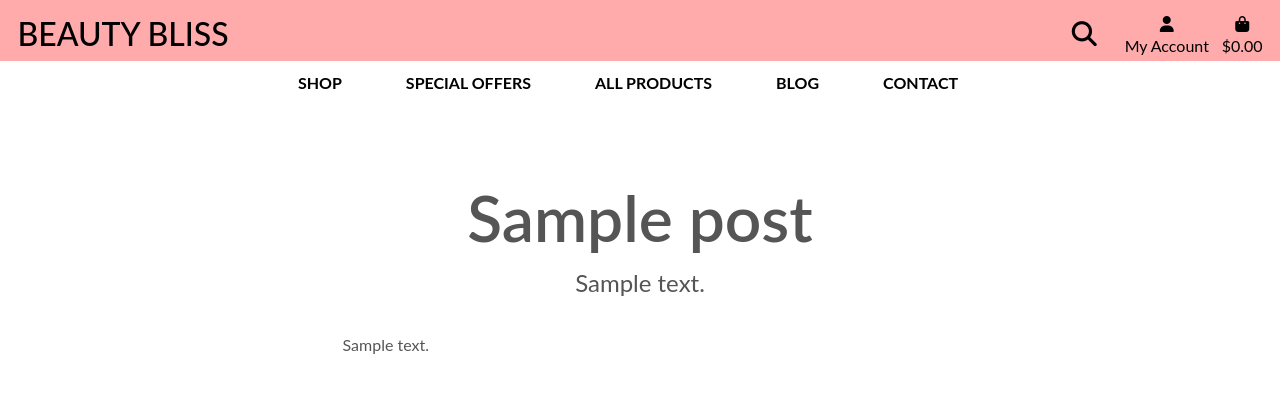
After one commit to Kristaal/ecommerce-website, a Django app: page /blog/1 in a window 1280 px wide. The commit adds this page. Shown: the top 404 px of the page. Run offline with Django 3.2, Linux system fonts and the light colour scheme; tables that the repository leaves empty hold one stand-in row (values such as "Sample post"); some libraries are stand-ins or nearby versions; some web fonts are replaced.

Commit message:
Add templates, css, links and imds for blog

```diff
--- /dev/null
+++ b/blog/static/blog/css/blog.css
@@ -0,0 +1,84 @@
+.card {
+    width: 100%;
+    height: 100%;
+    border-radius: 12px;
+    overflow: hidden;
+    position: relative;
+    font-family: Arial, Helvetica, sans-serif;
+    box-shadow: 0 1px 3px rgba(0, 0, 0, 0.12), 0 1px 2px rgba(0, 0, 0, 0.24);
+    transition: all 300ms;
+  }
+
+  .card:hover {
+    transform: translateY(-2px);
+    box-shadow: 0 14px 28px rgba(0, 0, 0, 0.25), 0 10px 10px rgba(0, 0, 0, 0.22);
+  }
+
+  .card img {
+    width: 100%;
+    height: 100%;
+    object-fit: cover;
+  }
+
+  .card .content {
+    box-sizing: border-box;
+    width: 100%;
+    position: absolute;
+    padding: 30px 20px 20px 20px;
+    height: auto;
+    bottom: 0;
+    background: linear-gradient(transparent, rgba(0, 0, 0, 0.6));
+  }
+
+  .card .date,
+  .card .title {
+    margin: 0;
+  }
+
+  .card .date {
+    font-size: 12px;
+    color: rgba(255, 255, 255, 0.9);
+    margin-bottom: 4px;
+  }
+
+  .card .title {
+    font-size: 20px;
+    color: #fff;
+  }
+
+
+  .img-details {
+      width: 100%;
+  }
+
+  .title-details h1 {
+      font-size: 4rem;
+      font-weight: 600;
+  }
+
+  .title-details p {
+      font-size: 1.5rem;
+  }
+
+  /* media */
+
+  @media screen and (max-width: 820px) {
+    .row {
+      padding: 0;
+      margin: 0;
+    }
+
+    .title-details h1 {
+      font-size: 2rem;
+    }
+
+  }
+
+  @media screen and (max-width: 400px) {
+
+    .col {
+      padding-left: 0;
+      padding-right: 0;
+    }
+
+  }
--- /dev/null
+++ b/blog/templates/blog/post-details.html
@@ -0,0 +1,43 @@
+{% extends 'base.html' %}
+{% load static %}
+
+{% block extra_css %}
+    <link rel="stylesheet" href="{% static 'blog/css/blog.css' %}">
+{% endblock %}
+
+
+{% block page_header %}
+    <div class="container header-container">
+        <div class="row">
+            <div class="col"></div>
+        </div>
+    </div>
+{% endblock %}
+
+{% block content %}
+<div class="container-fluid">
+    <div class="row mt-3">
+        <div class="col-12 col-lg-8 offset-lg-2 text-center title-details">
+            <h1>{{ post.title}}</h1>
+            <p>{{ post.excerpt }}</p>
+        </div>
+    </div>
+    <div class="row content-row">
+        <div class="col-12 col-md-8 col-lg-6 offset-md-2 offset-lg-3 mt-3 mb-5 content">
+            {{ post.content|safe }}
+        </div>
+    </div>
+
+</div>
+
+
+{% endblock %}
+
+{% block postloadjs %}
+    {{ block.super }}
+    <script type="text/javascript">
+        var value = $('.content').val()
+        console.log(value);
+        $('textarea.content-body').summernote('pasteHTML', value);
+    </script>
+{% endblock %}
--- a/templates/includes/main-nav.html
+++ b/templates/includes/main-nav.html
@@ -41,10 +41,8 @@
         </li>
 
         <li class="nav-item">
-            <a class="logo-font font-weight-bold nav-link text-black mr-5" href="#" id="all-products-link" data-toggle="dropdown" aria-haspopup="true" aria-expanded="false">
-                Blog
-            </a>
-        </li>
+            <a class="logo-font font-weight-bold nav-link text-black mr-5" href="{% url 'blog' %}">Blog</a>
+          </li>
 
         <li class="nav-item dropdown">
             <a class="logo-font font-weight-bold nav-link text-black mr-5" href="#" id="contact-link" data-toggle="dropdown" aria-haspopup="true" aria-expanded="false">
```
Also changed, not shown: blog/templates/blog/blog.html (added, +63 -0 lines), media/Sephora_Media_Tile_Fab_5_1672934309.jpg (added), media/image-609x458.jpg (added), media/image-609x458_1.jpg (added), media/image-609x458_2.jpg (added), media/image-609x458_3.jpg (added), media/image-609x458_4.jpg (added), media/tyo9n6q9qlr2rwr3322azfwp8.jpg (added).
